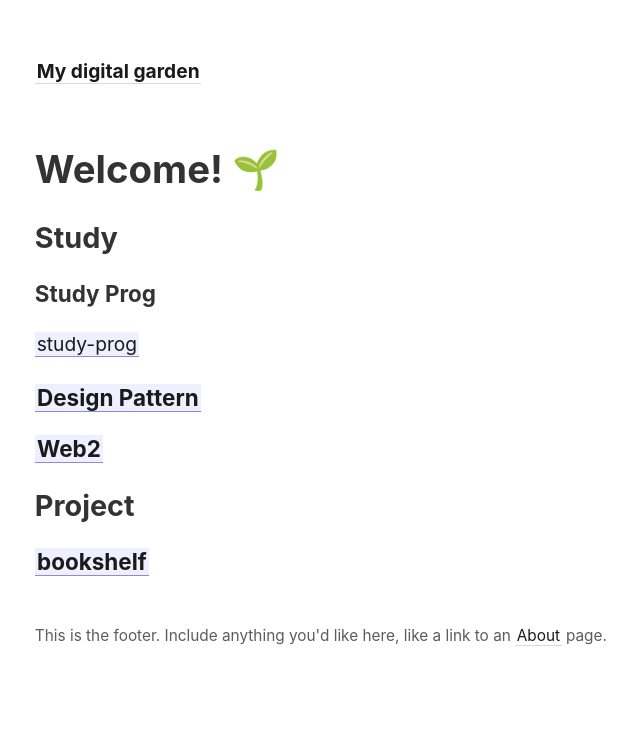
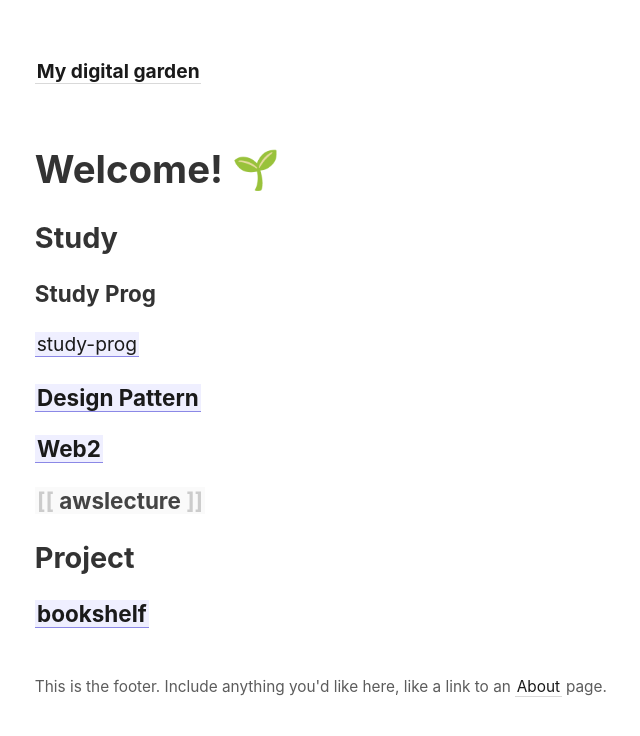
Before and after one commit to innjie/mydocs, a Jekyll site: the page built from _pages/index.md, in a window 1280 px wide. Shown: the top 736 px of the page, without its empty margins (42-682 px from the left). Built offline with Jekyll 4.4.1, drawn with Linux system fonts in a browser that asks for light colours.

Commit message:
Update index.md

```diff
--- a/_pages/index.md
+++ b/_pages/index.md
@@ -15,6 +15,7 @@ permalink: /
 ### [[Design Pattern]]
 
 ### [[Web2]]
+### [[awslecture]]
 
 ## Project
 
```
